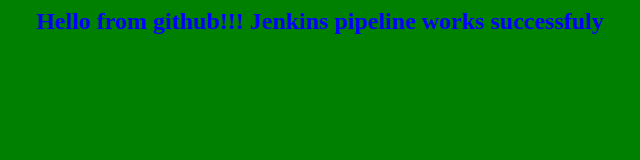
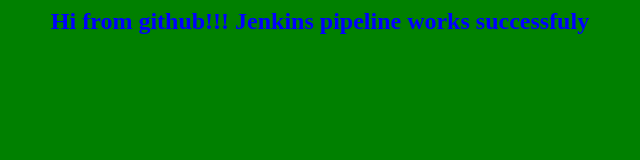
Before and after one commit to Tim1234567d/app-for-jenkins, a plain HTML site: page index.html in a window 1280 px wide. Shown: the whole page, without its empty margins (320-960 px from the left). Drawn offline with Linux system fonts and the light colour scheme.

Commit message:
second commit

```diff
--- a/index.html
+++ b/index.html
@@ -1,7 +1,7 @@
 <html>
 <body bgcolor=green>
 <center>
-<h2><font color=blue>Hello from github!!! Jenkins pipeline works successfuly</font></h2>
+<h2><font color=blue>Hi from github!!! Jenkins pipeline works successfuly</font></h2>
 </center>
 </body>
 </html>
```
